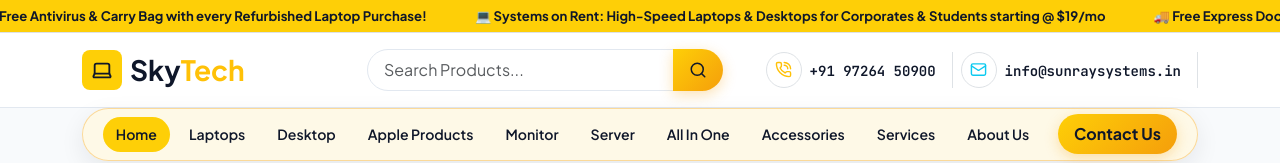
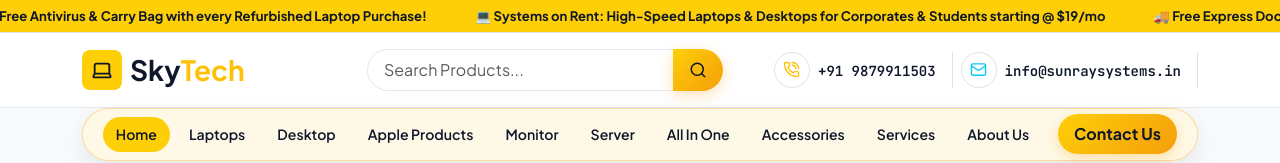
Before and after one commit to patelharshid/skytech-frontend, a React (Vite) app: page / in a window 1280 px wide. Shown: the top 163 px of the page. Built offline with nearby package versions, Linux system fonts and the light colour scheme; no server answers.

Commit message:
constant email

```diff
--- a/src/components/ContactPage.jsx
+++ b/src/components/ContactPage.jsx
@@ -2,6 +2,7 @@ import React, { useState } from 'react';
 import '../css/contact-page.css';
 import { AtSign, BriefcaseBusiness, Clock3, MapPin, Navigation, PhoneCall } from 'lucide-react';
 import contactBanner from '../assets/contact-banner.png';
+import { primaryNumber } from '../constants/constants';
 
 const officeAddress = 'Sepal Olivia 101, 1st Floor, Beside Iscon Platinum, S.P. Ring Road, Bopal Cross Road, Ahmedabad, Gujarat 380058';
 const mapsUrl = `https://www.google.com/maps/search/?api=1&query=${encodeURIComponent(officeAddress)}`;
@@ -35,9 +36,9 @@ function ContactPage() {
               <a className="btn btn-warning rounded-pill d-inline-flex align-items-center gap-2 align-self-start fw-semibold mt-3 px-3" href={mapsUrl} target="_blank" rel="noreferrer"><Navigation size={16} />Get directions</a>
 
               <div className="border-top mt-4 pt-3">
-                <a className="contact-method d-flex align-items-center gap-3 py-2 text-decoration-none" href="tel:+919726450900">
+                <a className="contact-method d-flex align-items-center gap-3 py-2 text-decoration-none" href={`tel:${primaryNumber}`}>
                   <span className="contact-method-icon rounded-circle p-2 text-orange"><PhoneCall size={18} /></span>
-                  <span className="d-flex flex-column"><small className="text-secondary">Call our team</small><strong className="text-dark">+91 97264 50900</strong></span>
+                  <span className="d-flex flex-column"><small className="text-secondary">Call our team</small><strong className="text-dark">+91 {primaryNumber}</strong></span>
                 </a>
                 <a className="contact-method d-flex align-items-center gap-3 border-top py-2 text-decoration-none" href="mailto:info@sunraysystems.in">
                   <span className="contact-method-icon rounded-circle p-2 text-orange"><AtSign size={18} /></span>
--- a/src/components/Footer.jsx
+++ b/src/components/Footer.jsx
@@ -6,6 +6,8 @@ import {
   Clock,
   MessageSquare
 } from 'lucide-react';
+import { primaryNumber, secondaryNumber } from '../constants/constants';
+
 
 const YellowDotIcon = () => (
   <svg width="14" height="14" viewBox="0 0 16 16" className="flex-shrink-0 me-2" style={{ verticalAlign: 'middle' }}>
@@ -111,7 +113,7 @@ const Footer = () => {
                   <PhoneCall size={20} />
                 </div>
                 <div className="fw-bold fs-5 text-main font-mono">
-                  +91- 97264 50900 | +91-99255 27533
+                  +91-{primaryNumber} | +91-{secondaryNumber}
                 </div>
               </div>
 
--- a/src/components/GetInTouchSection.jsx
+++ b/src/components/GetInTouchSection.jsx
@@ -1,5 +1,7 @@
 import React, { useState } from 'react';
 import { Phone, Mail, MapPin, CheckCircle2 } from 'lucide-react';
+import { primaryNumber } from '../constants/constants';
+
 
 const GetInTouchSection = () => {
   const [formData, setFormData] = useState({
@@ -209,8 +211,8 @@ const GetInTouchSection = () => {
                   <div>
                     <h6 className="fw-bold mb-1 text-dark" style={{ fontSize: '15px' }}>Call Us</h6>
                     <div className="d-flex flex-wrap align-items-center gap-2 text-secondary" style={{ fontSize: '14px' }}>
-                      <a href="tel:+919726450900" className="text-decoration-none text-secondary fw-medium">
-                        +91 97264 50900
+                      <a href={`tel:${primaryNumber}`} className="text-decoration-none text-secondary fw-medium">
+                        +91 {primaryNumber}
                       </a>
                     </div>
                   </div>
--- a/src/components/Navbar.jsx
+++ b/src/components/Navbar.jsx
@@ -1,6 +1,7 @@
 import React, { useState, useEffect } from 'react';
 import { Laptop, ShoppingBag, Search, Sun, Moon, PhoneCall, Mail, Menu, X } from 'lucide-react';
 import TopMarqueeBar from './TopMarqueeBar';
+import { primaryNumber } from '../constants/constants';
 
 const Navbar = ({ theme, toggleTheme, cartCount, onOpenCart, onOpenQuoteModal, onOpenRentModal }) => {
   const [isNavCollapsed, setIsNavCollapsed] = useState(true);
@@ -71,7 +72,7 @@ const Navbar = ({ theme, toggleTheme, cartCount, onOpenCart, onOpenQuoteModal, o
                   <PhoneCall size={17} />
                 </div>
                 <div className="text-nowrap">
-                  <span className="fw-bold small text-main font-mono text-nowrap">+91 97264 50900</span>
+                  <span className="fw-bold small text-main font-mono text-nowrap">+91 {primaryNumber}</span>
                 </div>
               </div>
 
--- a/src/components/TopMarqueeBar.jsx
+++ b/src/components/TopMarqueeBar.jsx
@@ -1,5 +1,6 @@
 import React from 'react';
 import { useMarqueeAnnouncements } from '../hooks/useData';
+import { primaryNumber } from '../constants/constants';
 
 const TopMarqueeBar = () => {
   const { data: announcements } = useMarqueeAnnouncements();
@@ -9,7 +10,7 @@ const TopMarqueeBar = () => {
     "💻 Systems on Rent: High-Speed Laptops & Desktops for Corporates & Students starting @ $19/mo",
     "🚚 Free Express Doorstep Shipping & Insured Pickup Across Nation",
     "🛡️ 100% Tested Quality: 50-Point Hardware Inspection + 1-Year Warranty",
-    "📞 Hotline Support: +91 97264 50900 | Bulk Inquiries Welcome"
+    `📞 Hotline Support: +91 ${primaryNumber} | Bulk Inquiries Welcome`
   ];
 
   return (
--- /dev/null
+++ b/src/constants/constants.jsx
@@ -0,0 +1,7 @@
+const primaryNumber = 9879911503;
+const secondaryNumber = 9879911505;
+
+export {
+    primaryNumber,
+    secondaryNumber,
+};
```
